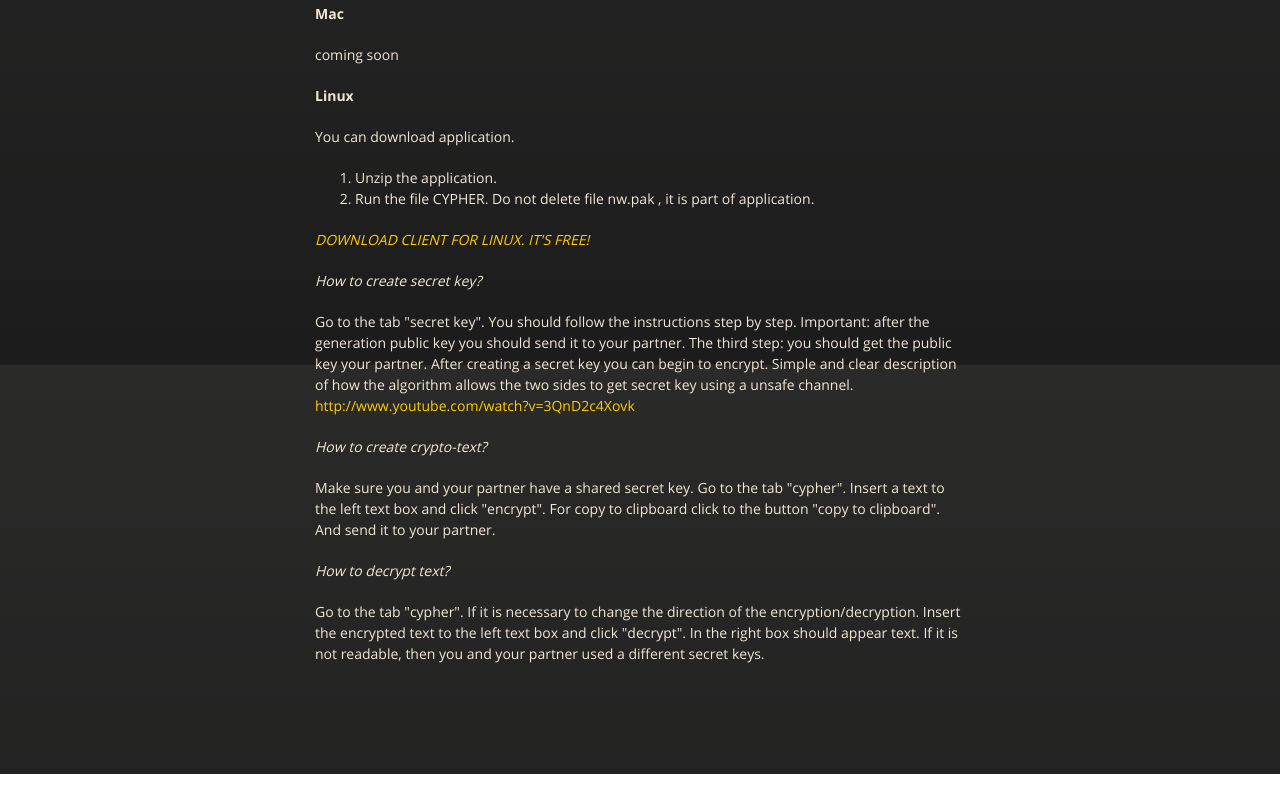
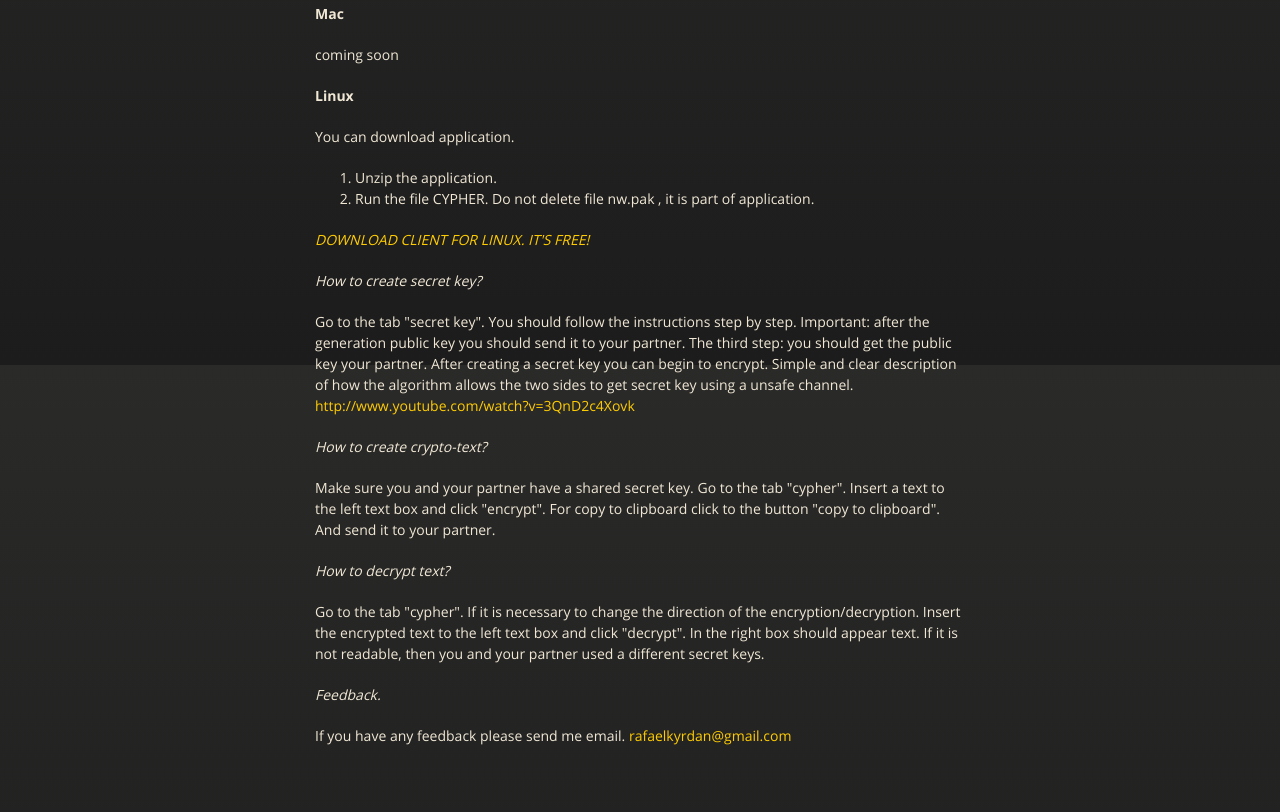
Before and after one commit to rafaelkyrdan/cypher, a plain HTML site: page index.html in a window 1280 px wide. Shown: the part 1235-2047 px from the top of the page. Before the commit the page ends 2009 px from the top, so only its background shows below. Drawn offline with nearby package versions, Linux system fonts and the light colour scheme.

Commit message:
add feedback
add feedback

```diff
--- a/index.html
+++ b/index.html
@@ -117,6 +117,12 @@
                     If  it is not readable, then you and your partner used a different secret keys.
                 </p>
 
+                <p><em>Feedback.</em></p>
+                <p>
+                    If you have any feedback please send me email.
+                    <a target="_blank" href="mailto:rafaelkyrdan@gmail.com">rafaelkyrdan@gmail.com</a>
+                </p>
+
         </section>
     </div>
 
```
